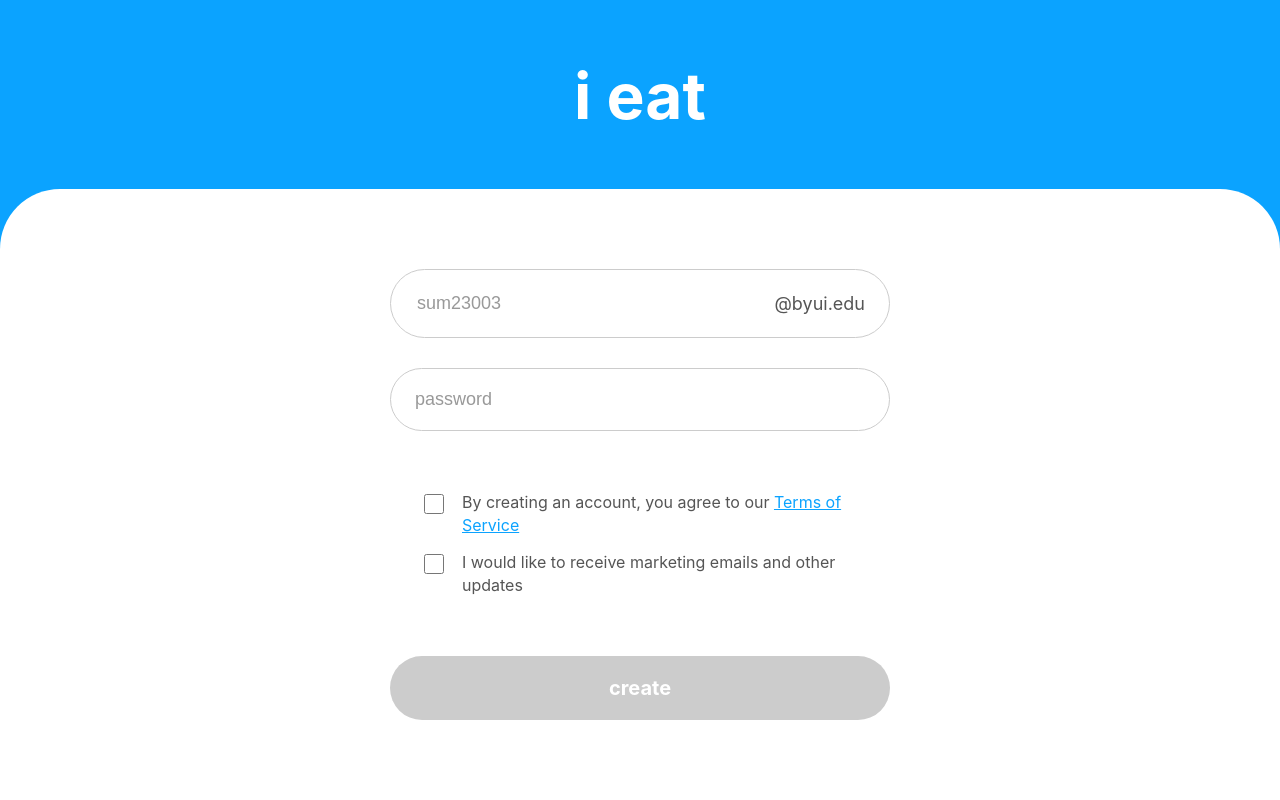
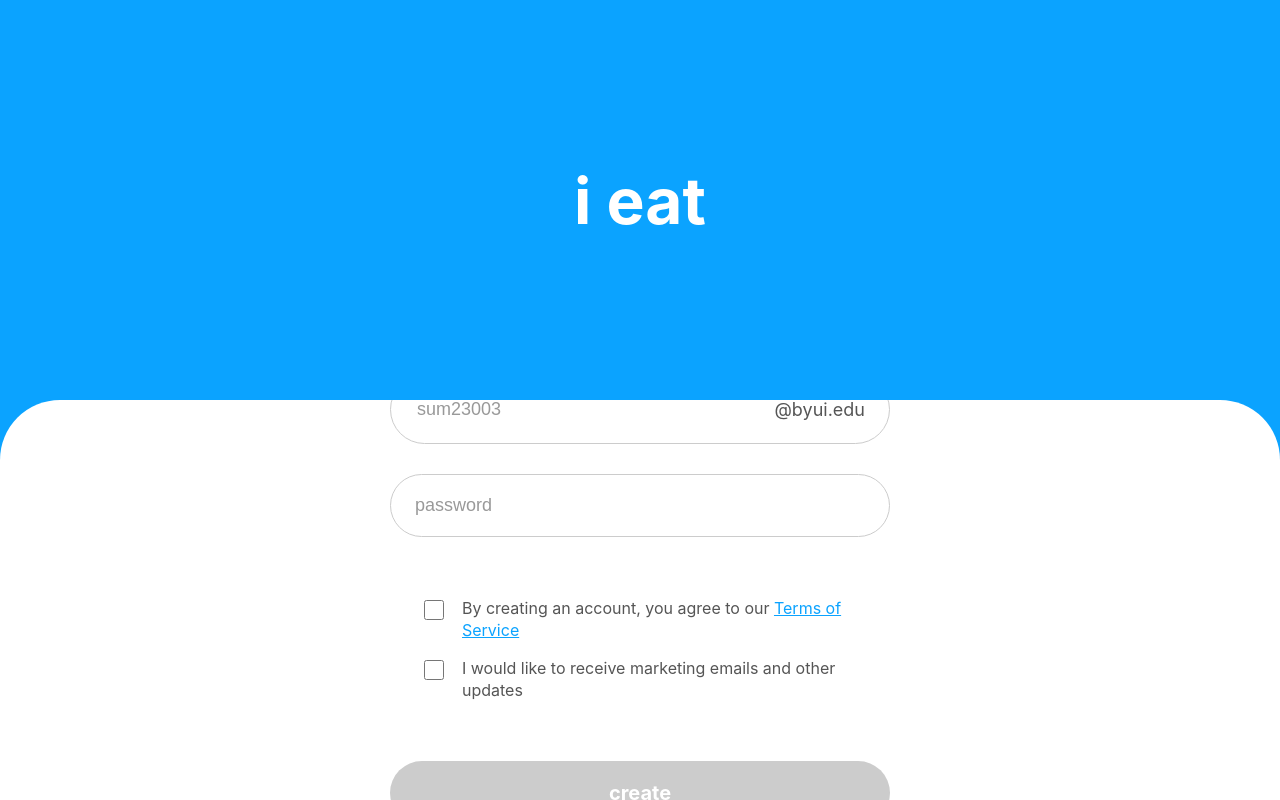
Before and after one commit to I-eats/I-eat-repo, a React (Vite) app in the folder website/: page / in a window 1280 px wide. Built offline with nearby package versions, Linux system fonts and the light colour scheme; no server answers.

Commit message:
Fix white section growing too large on wider screens by maintaining strict 50/50 split and reducing padding

```diff
--- a/website/src/App.css
+++ b/website/src/App.css
@@ -35,7 +35,7 @@ body {
   align-items: center;
   padding: clamp(20px, 5vw, 60px);
   width: 100%;
-  min-height: 50vh;
+  height: 50vh;
   position: relative;
   z-index: 1;
   background-color: var(--primary-blue);
@@ -60,11 +60,12 @@ body {
   justify-content: center;
   gap: clamp(15px, 3vw, 30px);
   width: 100%;
-  min-height: 50vh;
+  height: 50vh;
   box-sizing: border-box;
   position: relative;
   z-index: 2;
   margin-top: -2px;
+  overflow-y: auto;
 }
 
 .email-portion {
@@ -272,24 +273,14 @@ body {
   .sign-in-button {
     max-width: 100%;
   }
-
-  .main-content {
-    min-height: 50vh;
-  }
-
-  .bottom-content {
-    min-height: 50vh;
-  }
 }
 
 @media (max-width: 480px) {
   .main-content {
-    min-height: 50vh;
     padding: 15px;
   }
 
   .bottom-content {
-    min-height: 50vh;
     padding: 30px 15px;
   }
 
@@ -298,26 +289,25 @@ body {
   }
 }
 
-/* Ensure content fits on wider screens */
+/* Adjust padding for wider screens to prevent excessive growth */
 @media (min-width: 1200px) {
   .bottom-content {
-    min-height: auto;
-    padding: clamp(40px, 8vw, 80px) clamp(20px, 5vw, 60px);
+    padding: clamp(30px, 4vw, 50px) clamp(20px, 3vw, 40px);
   }
 
   .main-content {
-    min-height: auto;
+    padding: clamp(20px, 3vw, 40px);
   }
 }
 
 /* Landscape orientation adjustments for website */
 @media (max-height: 600px) and (orientation: landscape) {
   .main-content {
-    min-height: 30vh;
+    height: 30vh;
   }
 
   .bottom-content {
-    min-height: 70vh;
+    height: 70vh;
     padding: 20px clamp(15px, 4vw, 40px);
   }
 
```
